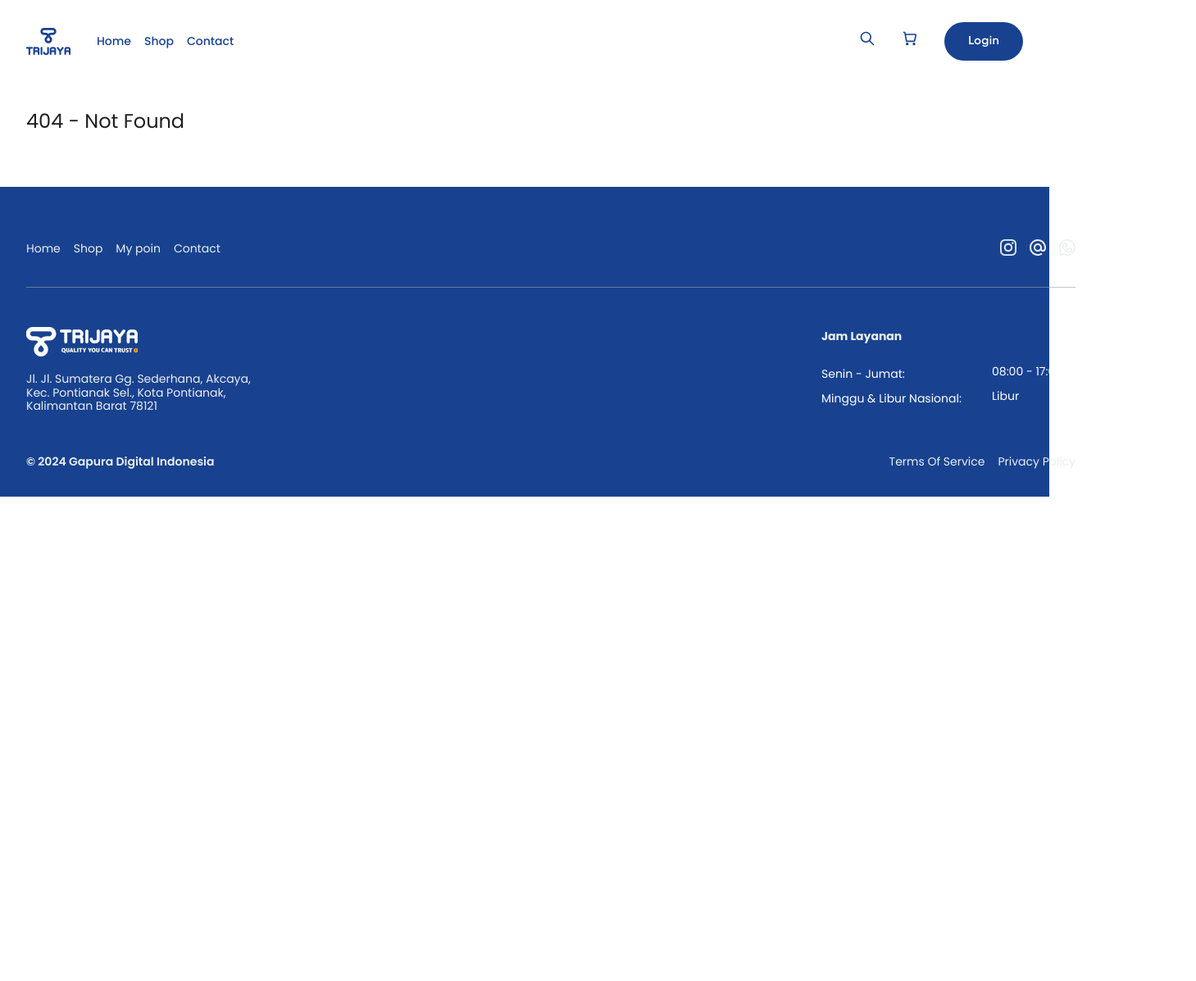
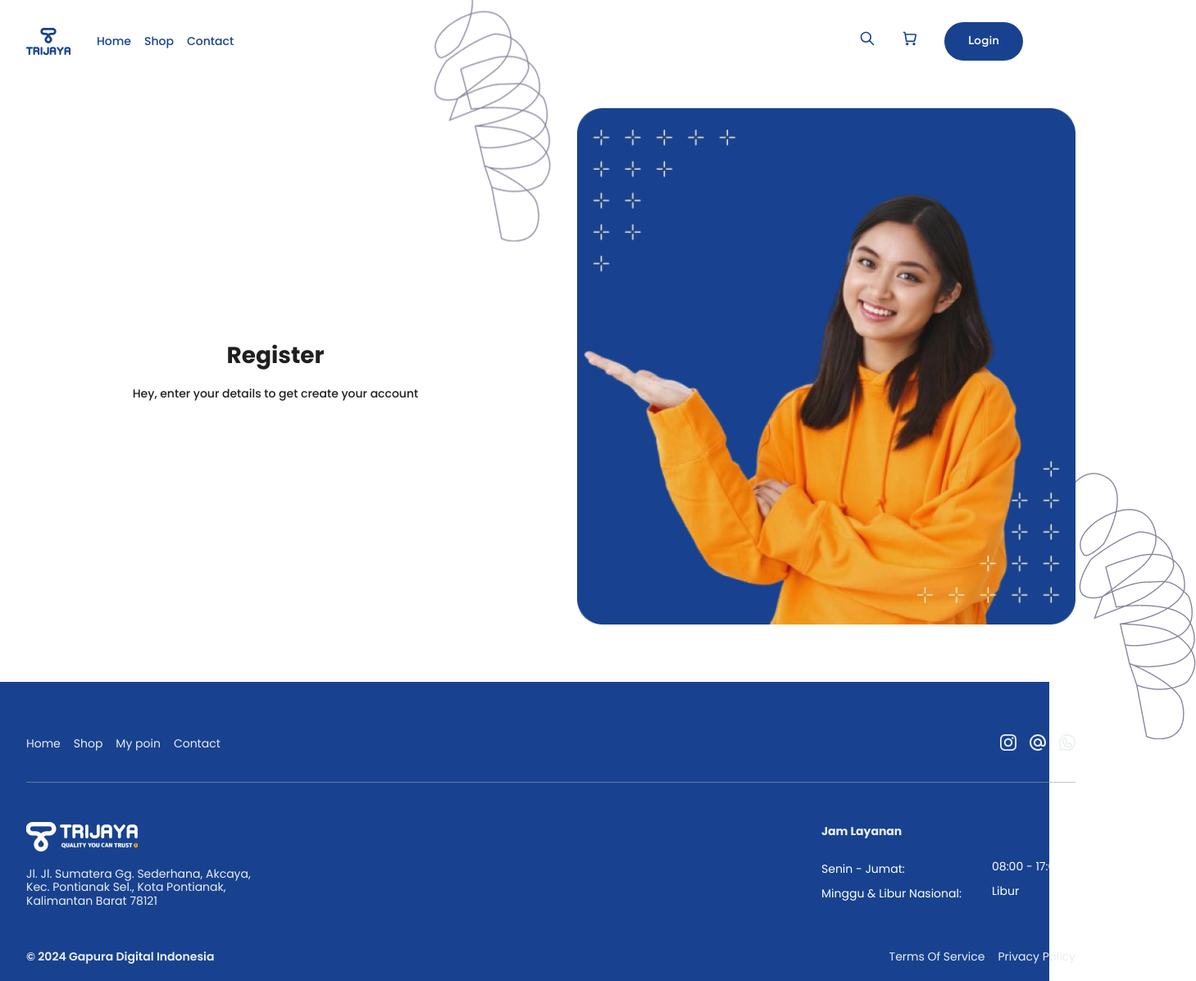
Before and after one commit to neebulaa/gapura-trijaya-landing-page, a React (Vite) app: page /register in a window 1280 px wide. Shown: the top 1197 px of the page at 82% size, 1459 px wide, since content can reach past the window. Before the commit the page ends 800 px from the top, so only its background shows below. Built offline with nearby package versions, Linux system fonts and the light colour scheme.

Commit message:
update login function with me service and add userDataStore zustand state

```diff
--- a/src/commons/lib/interceptors.ts
+++ b/src/commons/lib/interceptors.ts
@@ -2,6 +2,8 @@ import { type AxiosError, type AxiosResponse, type InternalAxiosRequestConfig }
 // import { redirect } from 'react-router-dom';
 import useAuthStore from '@/commons/store/useAuthStore';
 import { getCookie, removeCookie } from './cookieStorage';
+import { removeItem } from './localStorage';
+import useUserStore from '../store/useUserStore';
 
 export interface ConsoleError {
   status: number;
@@ -28,12 +30,18 @@ export const successInterceptor = (response: AxiosResponse): AxiosResponse => {
 };
 
 export const errorInterceptor = async (error: AxiosError): Promise<void> => {
+  // NOTE: Redirect to login page if token is expired
+  // 401: Unauthorized
   if (error.response?.status === 401) {
+    const { setIsAuthenticated } = useAuthStore.getState();
+    const { setUserData } = useUserStore.getState();
+
+    setIsAuthenticated(false, null);
+    setUserData(null);
+
     removeCookie('token');
     removeCookie('isAuthenticated');
-
-    const { setIsAuthenticated } = useAuthStore.getState();
-    setIsAuthenticated(false, null);
+    removeItem('userData');
 
     await Promise.reject(error);
     // redirect('/login');
--- /dev/null
+++ b/src/commons/store/useUserStore.ts
@@ -0,0 +1,28 @@
+import { create } from 'zustand';
+import { logger } from '@/commons/store/logger';
+import { setItem } from '@/commons/lib/localStorage';
+
+interface UserDataStore {
+  userData: any;
+  setUserData: (user: any) => void;
+}
+
+// const useUserStore = create<UserStore>((set) => ({
+//   userData: null,
+//   setUserData: (userData) => set(() => ({ userData })),
+// }));
+
+const useUserStore = create<UserDataStore>()(
+  logger<UserDataStore>(
+    (set) => ({
+      userData: null,
+      setUserData: (userData) => {
+        set(() => ({ userData }));
+        setItem('userData', userData);
+      },
+    }),
+    'userStore'
+  )
+);
+
+export default useUserStore;
--- a/src/pages/Admin/Product/ProductForm/components/reusable/ProductSimpleFrom.tsx
+++ b/src/pages/Admin/Product/ProductForm/components/reusable/ProductSimpleFrom.tsx
@@ -1,6 +1,6 @@
 import FormItem from '@/commons/components/Form/FormItem';
 import ResponsiveCol from '@/commons/components/Responsive/ResponsiveCol';
-import { Divider, Form, Input, InputNumber, Row } from 'antd';
+import { Divider, Form, InputNumber, Row } from 'antd';
 
 interface IProductSimpleFormProps {
   validationErrors?: any;
--- a/src/pages/Login/Login.tsx
+++ b/src/pages/Auth/Login.tsx
@@ -1,34 +1,64 @@
+import FormItem from '@/commons/components/Form/FormItem';
 import useAuthStore from '@/commons/store/useAuthStore';
+import useUserStore from '@/commons/store/useUserStore';
+import { me } from '@/services/api/auth.service';
 import { useLoginQuery } from '@/services/queries/auth.query';
-import { Button, Form, Input } from 'antd';
+import { IValidationErrors } from '@/types/base';
+import { App, Button, Form, Input } from 'antd';
 import { useEffect, useState } from 'react';
 import { Link, useNavigate } from 'react-router-dom';
 
 export default function Login() {
+  const { message } = App.useApp();
+  /**
+   * State
+   */
   const [errorResponse, setErrorResponse] = useState('');
+  const [validationErrors, setValidationErrors] = useState<IValidationErrors | null>({
+    message: '',
+    errors: {},
+  });
   const navigate = useNavigate();
   const [form] = Form.useForm();
 
+  /**
+   * Hooks
+   */
   const { isAuthenticated, setIsAuthenticated } = useAuthStore((state) => state);
-  const { mutateAsync: login, isError, error } = useLoginQuery();
+  const { setUserData } = useUserStore((state) => state);
+  const { mutateAsync: queryLogin, isError, error } = useLoginQuery();
 
+  /**
+   * Handle Login Submit
+   */
   const handleSubmit = async () => {
-    // e.preventDefault();
     await form.validateFields();
     const values = form.getFieldsValue();
+    setValidationErrors(null);
+
     try {
-      const res = await login(values);
+      const res = await queryLogin(values);
       setIsAuthenticated(true, res.authorization.accessToken);
-      navigate('/dashboard');
-    } catch (err) {
+      await me().then((res) => {
+        setUserData(res!.data);
+      });
+      navigate('/');
+    } catch (err: any) {
+      if (err?.response && err?.response.status === 422) {
+        setValidationErrors(err.response.data);
+      }
+      message.error('Oops! Something went wrong. Please try again.');
       console.log('error auth: ', err);
     }
   };
 
+  /**
+   * Effects
+   */
   useEffect(() => {
     if (isError) {
-      // toast.error(error as string, { theme: 'colored' });
       setErrorResponse((error as any).response.data.message);
+      errorResponse && message.error(errorResponse);
     }
   }, [isError]);
 
@@ -79,24 +109,24 @@ export default function Login() {
           <p className="text-center mt-1">Hey, enter your details to get sign in to your account</p>
 
           <Form form={form} autoComplete="off" layout="vertical" className="mt-6">
-            <Form.Item
+            <FormItem
               label="Email/Phone Number"
               name="email"
               className="font-semibold"
               rules={[{ required: false }]}
-              validateStatus="error"
-              help="Should be combination of numbers & alphabets"
+              validationErrors={validationErrors}
             >
               <Input placeholder="email" size="large" />
-            </Form.Item>
-            <Form.Item
+            </FormItem>
+            <FormItem
               label="Password"
               name="password"
               className="font-semibold"
               rules={[{ required: false }]}
+              validationErrors={validationErrors}
             >
               <Input.Password placeholder="Password" size="large" />
-            </Form.Item>
+            </FormItem>
             <Button
               type="primary"
               onClick={handleSubmit}
@@ -112,8 +142,6 @@ export default function Login() {
             </Button>
           </Form>
 
-          {isError && <p className="mt-4 text-sm text-center text-red-600">{errorResponse}</p>}
-
           <Link to="/register" className="w-100 highlight text-center mt-4 flex justify-center">
             Doesn't Have account yet? Register here!
           </Link>
--- /dev/null
+++ b/src/pages/Auth/Register.tsx
@@ -0,0 +1,44 @@
+export default function Register() {
+  return (
+    <section className="container" id="register">
+      <div className="register-form">
+        <h1>Register</h1>
+        <p className="mt-1 text-center">Hey, enter your details to get create your account</p>
+        {/* Form */}
+      </div>
+
+      <div className="register-image">
+        <img
+          className="register-image-main"
+          src={`${import.meta.env.VITE_APP_URL}./images/register.png`}
+          alt={`${import.meta.env.VITE_APP_NAME} - hero image register`}
+        />
+        {/* image decoration */}
+        <img
+          className="register-image-1"
+          src={`${import.meta.env.VITE_APP_URL}./images/decoration.png`}
+          alt={`${import.meta.env.VITE_APP_NAME} - Pattern Left `}
+          style={{
+            zIndex: -1,
+            position: 'absolute',
+            top: '70%',
+            left: '98%',
+          }}
+        />
+
+        <img
+          className="register-image-2"
+          src={`${import.meta.env.VITE_APP_URL}./images/decoration.png`}
+          alt={`${import.meta.env.VITE_APP_NAME} - Pattern Left `}
+          style={{
+            zIndex: -1,
+            position: 'absolute',
+            top: 0,
+            left: 0,
+            translate: '-120% -50%',
+          }}
+        />
+      </div>
+    </section>
+  );
+}
--- a/src/routes/index.tsx
+++ b/src/routes/index.tsx
@@ -11,7 +11,8 @@ import { AdminRoutes } from '@/routes/Admin';
 import PrivateRoute from '@/routes/PrivateRoute';
 
 const Home = lazy(() => import('@/pages/Home/Home'));
-const Login = lazy(() => import('@/pages/Login/Login'));
+const Login = lazy(() => import('@/pages/Auth/Login'));
+const Register = lazy(() => import('@/pages/Auth/Register'));
 const Shop = lazy(() => import('@/pages/Shop/Shop'));
 const Contact = lazy(() => import('@/pages/Contact/Contact'));
 
@@ -34,6 +35,16 @@ const router = createBrowserRouter([
           <>
             {/* <PublicRoute> */}
             <Suspense fallback={<RouteLoaderV2 />} children={<Login />} />
+            {/* </PublicRoute> */}
+          </>
+        ),
+      },
+      {
+        path: '/register',
+        element: (
+          <>
+            {/* <PublicRoute> */}
+            <Suspense fallback={<RouteLoaderV2 />} children={<Register />} />
             {/* </PublicRoute> */}
           </>
         ),
```
